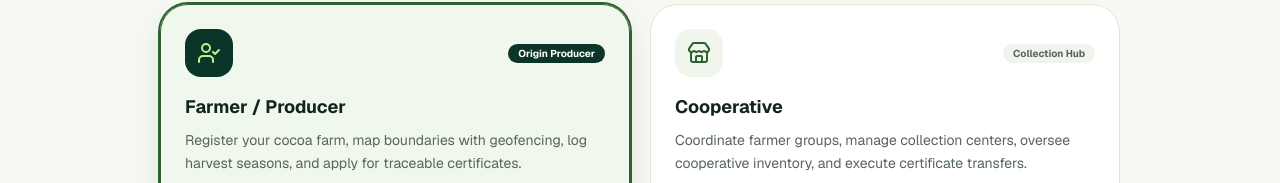
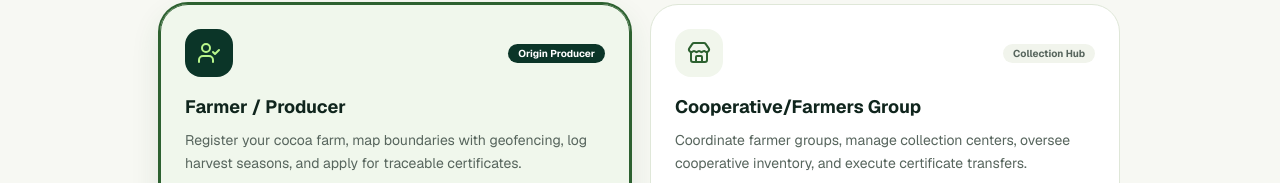
Before and after one commit to Cameroon-Nigeria-Cocoa-Trace/cocoa-traceability-platform, a Next.js app: page /get-started in a window 1280 px wide. Shown: the part 343-526 px from the top of the page. Built offline with nearby package versions, Linux system fonts and the light colour scheme; no server answers; the database is empty; what @turf/turf would draw is missing.

Commit message:
feat(get-started): update cooperative role label
Clarify the cooperative role description to include farmers groups for better user understanding.

```diff
--- a/src/app/get-started/page.tsx
+++ b/src/app/get-started/page.tsx
@@ -19,7 +19,7 @@ const ROLES = [
   },
   {
     id: "cooperative",
-    title: "Cooperative",
+    title: "Cooperative/Farmers Group",
     description: "Coordinate farmer groups, manage collection centers, oversee cooperative inventory, and execute certificate transfers.",
     icon: Store,
     badge: "Collection Hub",
```
